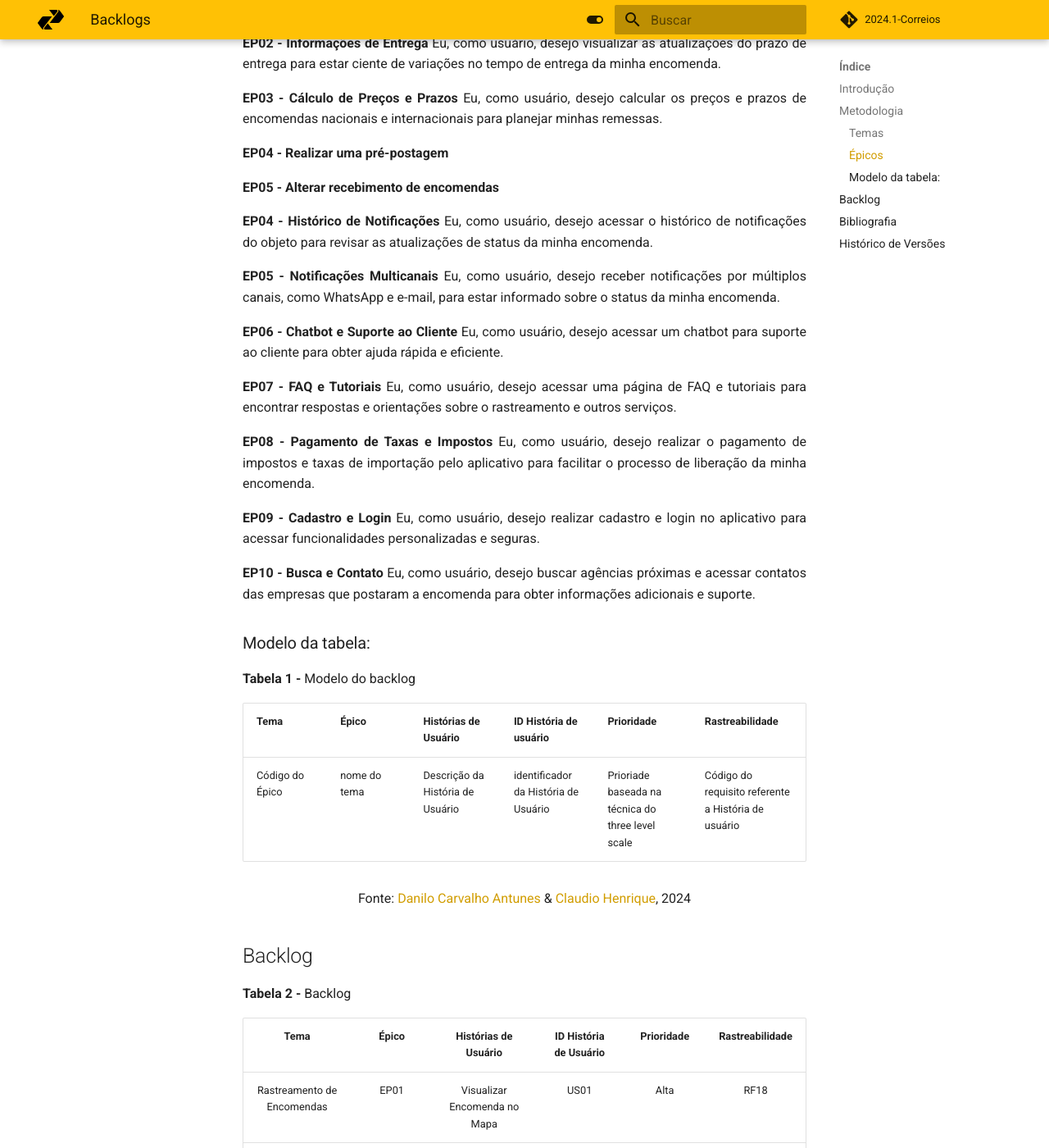
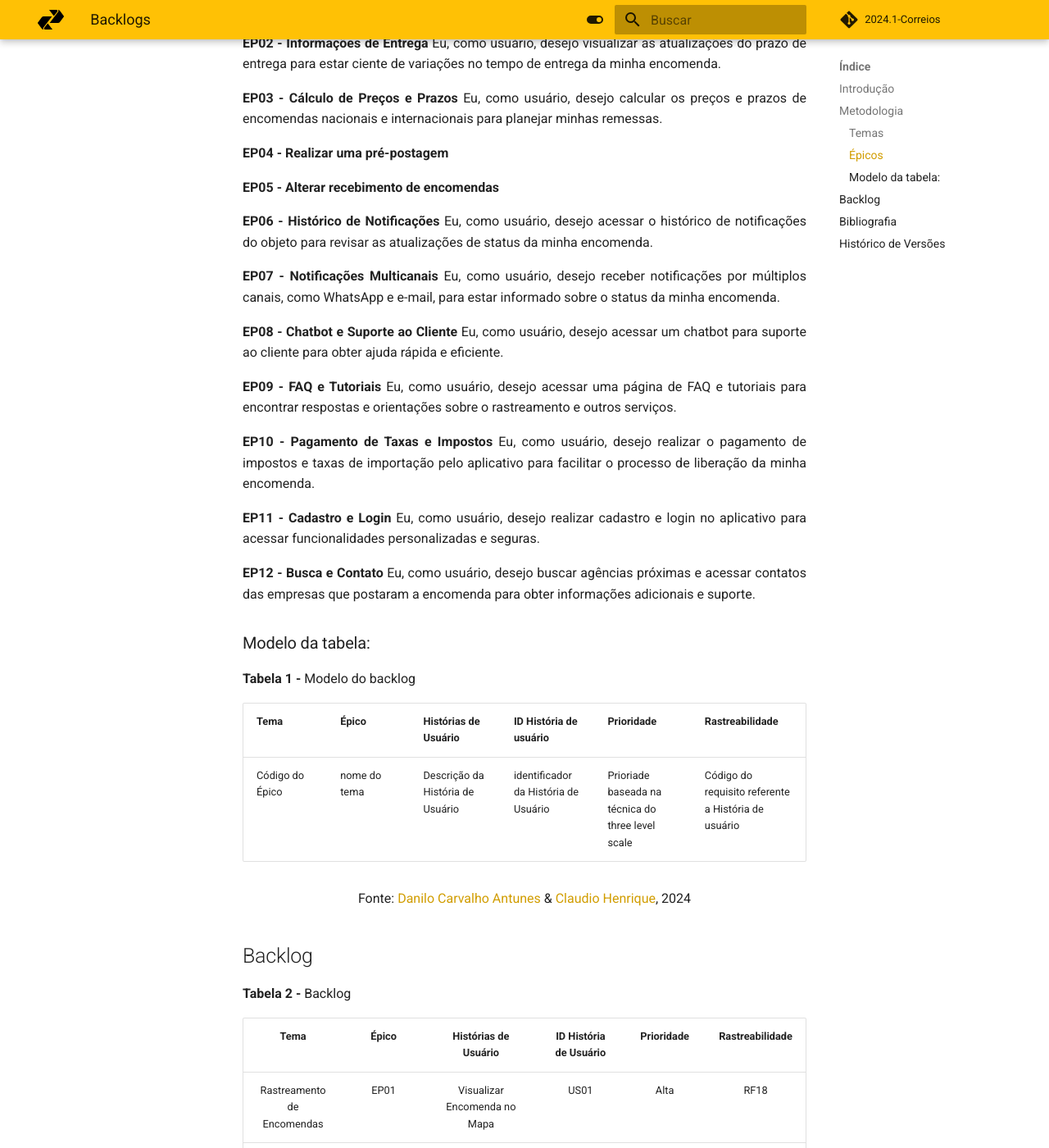
Before and after one commit to Requisitos-de-Software/2024.1-Serasa, an MkDocs documentation site: the page built from docs/modelagem/agil/backlog.md, in a window 1280 px wide and 1400 px high, scrolled down 1029 px. Shown: the whole window at 82% size. Built offline with MkDocs 1.6.1 and Material for MkDocs 9.7.7, drawn with Linux system fonts in a browser that asks for light colours; comment, search, counter and statistics services are not loaded; some of the changed text lies outside the part shown.

Commit message:
fix tabela

```diff
--- a/docs/modelagem/agil/backlog.md
+++ b/docs/modelagem/agil/backlog.md
@@ -36,26 +36,26 @@ Eu, como usuário, desejo calcular os preços e prazos de encomendas nacionais e
 **EP05 - Alterar recebimento de encomendas**
 
 
-**EP04 - Histórico de Notificações**
+**EP06 - Histórico de Notificações**
 Eu, como usuário, desejo acessar o histórico de notificações do objeto para revisar as atualizações de status da minha encomenda.
 
 
-**EP05 - Notificações Multicanais**
+**EP07 - Notificações Multicanais**
 Eu, como usuário, desejo receber notificações por múltiplos canais, como WhatsApp e e-mail, para estar informado sobre o status da minha encomenda.
 
-**EP06 - Chatbot e Suporte ao Cliente**
+**EP08 - Chatbot e Suporte ao Cliente**
 Eu, como usuário, desejo acessar um chatbot para suporte ao cliente para obter ajuda rápida e eficiente.
 
-**EP07 - FAQ e Tutoriais**
+**EP09 - FAQ e Tutoriais**
 Eu, como usuário, desejo acessar uma página de FAQ e tutoriais para encontrar respostas e orientações sobre o rastreamento e outros serviços.
 
-**EP08 - Pagamento de Taxas e Impostos**
+**EP10 - Pagamento de Taxas e Impostos**
 Eu, como usuário, desejo realizar o pagamento de impostos e taxas de importação pelo aplicativo para facilitar o processo de liberação da minha encomenda.
 
-**EP09 - Cadastro e Login**
+**EP11 - Cadastro e Login**
 Eu, como usuário, desejo realizar cadastro e login no aplicativo para acessar funcionalidades personalizadas e seguras.
 
-**EP10 - Busca e Contato**
+**EP12 - Busca e Contato**
 Eu, como usuário, desejo buscar agências próximas e acessar contatos das empresas que postaram a encomenda para obter informações adicionais e suporte.
 
 ### Modelo da tabela:
```
Also changed, not shown: other parts of docs/modelagem/agil/backlog.md (+4 -4 lines).
